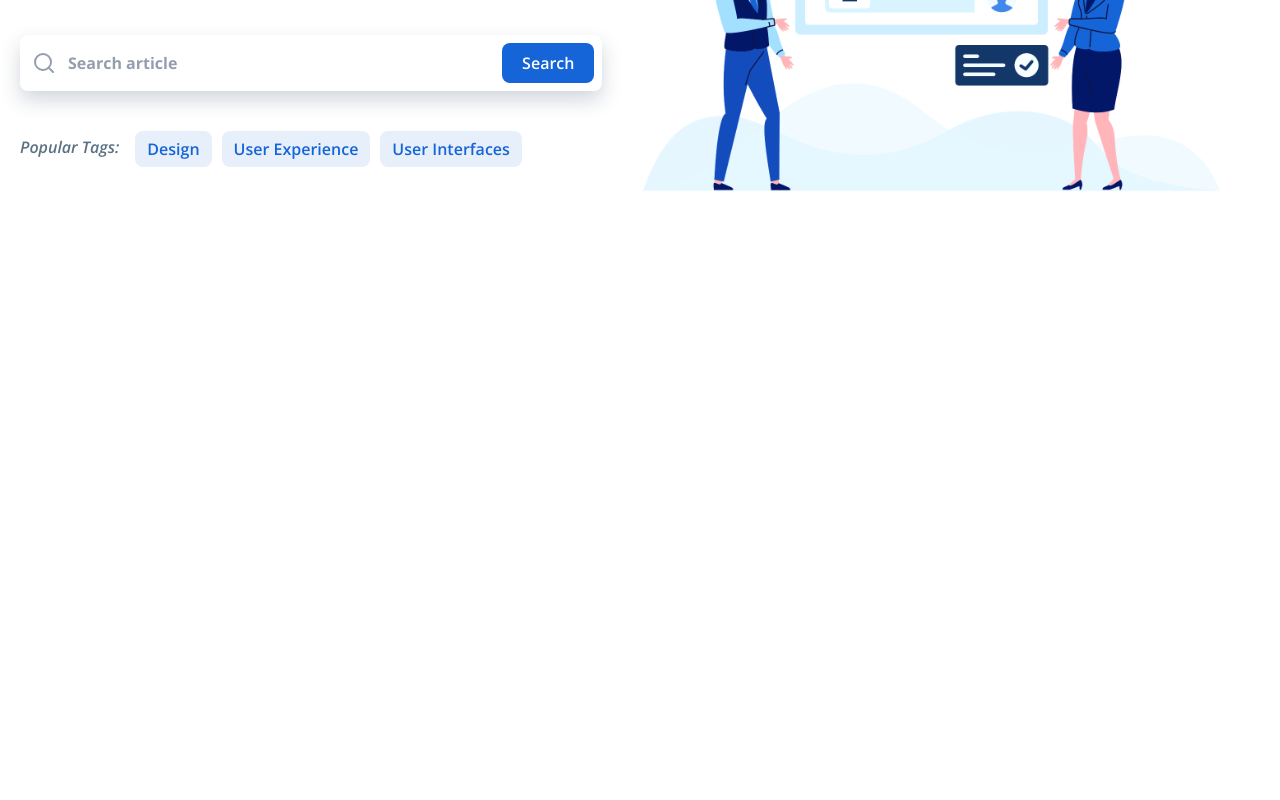
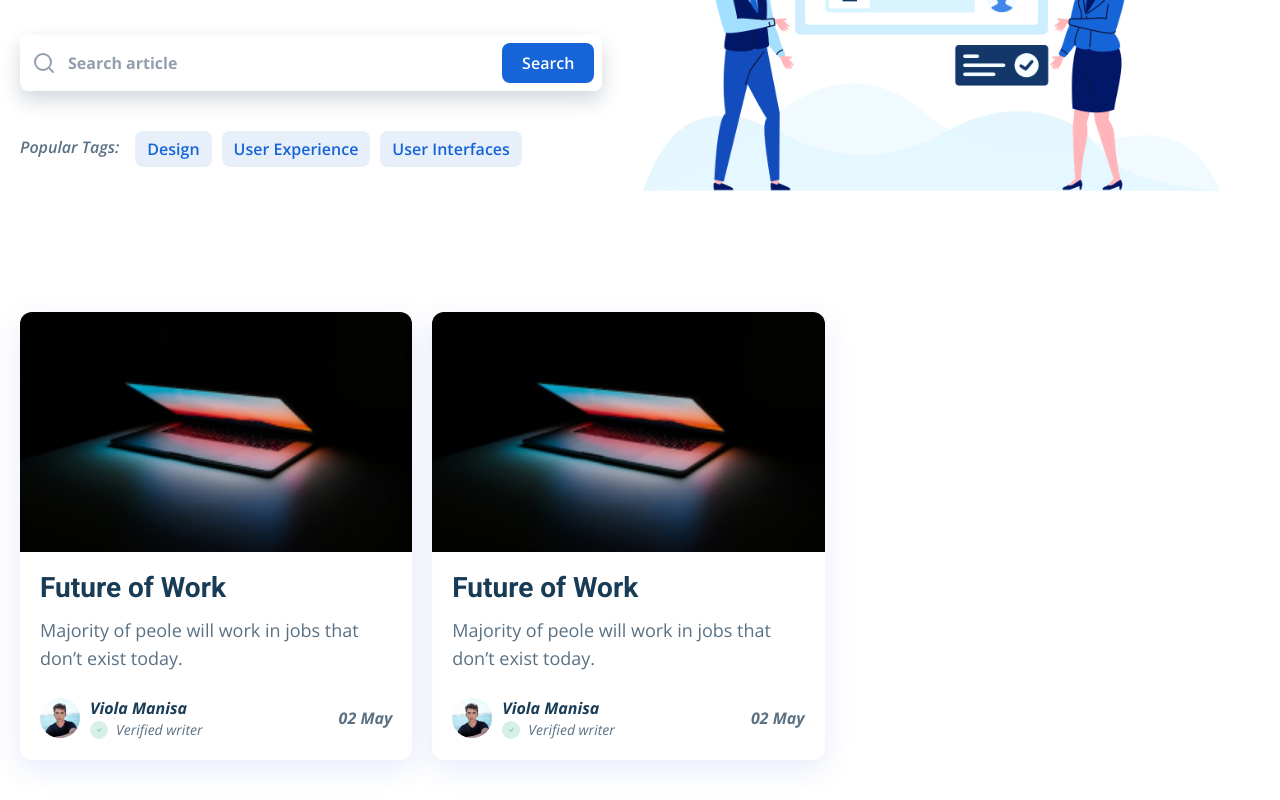
Before and after one commit to Sremmacs/blog-project, a React (Create React App) app: page / in a window 1280 px wide. Shown: the part 337-1137 px from the top of the page. Before the commit the page ends 800 px from the top, so only its background shows below. Built offline with nearby package versions, Linux system fonts and the light colour scheme.

Commit message:
6 - Article card component

```diff
--- /dev/null
+++ b/src/components/ArticleCard.jsx
@@ -0,0 +1,35 @@
+import React from "react";
+import { BsCheckLg } from "react-icons/bs";
+import { images } from "../constants";
+const ArticleCard = ({ className }) => {
+  return (
+    <div className={`rounded-xl overflow-hidden shadow-[rgba(7,_65,_210,_0.1)_0px_9px_30px] ${className}`}>
+      <img src={images.Post1Image} alt="title" className="w-full object-cover object-center h-auto md:h-52 lg:h-48 xl:h-60"/>
+      <div className="p-5">
+        <h2 className="font-roboto font-bold text-xl text-dark-soft md:text-2xl lg:text-[28px]">Future of Work</h2>
+        <p className="text-dark-light mt-3 text-sm md:text-lg">Majority of peole will work in jobs that don’t exist today.</p>
+        <div className="flex justify-between flex-nowrap items-center mt-6">
+          <div className="flex items-center gap-x-2 md:gap-x-2.5">
+            <img src={images.PostProfileImage} alt="post profile" className="w-9 h-9 md:w-10 md:h-10"/>
+            <div className="flex flex-col">
+              <h4 className="font-bold italic text-dark-soft text-sm md:text-base">Viola Manisa</h4>
+              <div className="flex items-center gap-x-2">
+                <span className="bg-[#36B37E] w-fit bg-opacity-20 p-1.5 rounded-full">
+                  <BsCheckLg className="w-1.5 h-1.5 text-[#36B37E]" />
+                </span>
+                <span className="italic text-dark-light text-xs md:text-sm">
+                  Verified writer
+                </span>
+              </div>
+            </div>
+          </div>
+          <span className="font-bold text-dark-light italic text-sm md:text-base">
+            02 May
+          </span>
+        </div>
+      </div>
+    </div>
+  );
+};
+
+export default ArticleCard;
--- a/src/components/Header.jsx
+++ b/src/components/Header.jsx
@@ -25,33 +25,19 @@
     <li className="relative group">
       {item.type === "link" ? (
         <>
-          <a href="/" className="px-4 py-2">
-            {item.name}
-          </a>
+          <a href="/" className="px-4 py-2">{item.name}</a>
           <span className="cursor-pointer text-blue-500 absolute transition-all duration-500 font-bold right-0 top-0 group-hover:right-[90%] opacity-0 group-hover:opacity-100">/</span>
         </>
       ) : (
         <div className="flex flex-col items-center">
-          <button
-            className="px-4 py-2 flex gap-x-1 items-center"
-            onClick={toggleDropdownHandler}
-          >
+          <button className="px-4 py-2 flex gap-x-1 items-center" onClick={toggleDropdownHandler}>
             <span>{item.name}</span>
             <MdKeyboardArrowDown />
           </button>
-          <div
-            className={`${
-              dropdown ? "block" : "hidden"
-            } lg:hidden transition-all duration-500 pt-4 lg:absolute lg:bottom-0 lg:right-0 lg:transform lg:translate-y-full lg:group-hover:block w-max`}
-          >
+          <div className={`${dropdown ? "block" : "hidden"} lg:hidden transition-all duration-500 pt-4 lg:absolute lg:bottom-0 lg:right-0 lg:transform lg:translate-y-full lg:group-hover:block w-max`}>
             <ul className="bg-dark-soft lg:bg-transparent text-center flex flex-col shadow-lg rounded-lg overflow-hidden">
               {item.items.map((page) => (
-                <a
-                  href="/"
-                  className="hover:bg-dark-hard hover:text-white px-4 py-2 text-white lg:text-dark-soft"
-                >
-                  {page}
-                </a>
+                <a href="/" className="hover:bg-dark-hard hover:text-white px-4 py-2 text-white lg:text-dark-soft">{page}</a>
               ))}
             </ul>
           </div>
@@ -71,30 +57,23 @@
   };
 
   return (
-    <section className="sticky top-0 left-0 right-0 z-50">
+    <section className="sticky top-0 left-0 right-0 z-50 bg-white">
       <header className="container mx-auto px-5 flex justify-between py-4 items-center">
         <div>
           <img className="w-16" src={images.Logo} alt="logo" />
         </div>
         <div className="lg:hidden z-50">
           {navIsVisible ? (
-            <AiOutlineClose
-              className="w-6 h-6"
-              onClick={navVisibilityHandler}
-            />
+            <AiOutlineClose className="w-6 h-6" onClick={navVisibilityHandler}/>
           ) : (
             <AiOutlineMenu className="w-6 h-6" onClick={navVisibilityHandler} />
           )}
         </div>
         <div
-          className={`${
-            navIsVisible ? "right-0" : "-right-full"
-          } transition-all duration-300 mt-[56px] lg:mt-0 bg-dark-hard lg:bg-transparent z-[49] flex flex-col w-full lg:w-auto justify-center lg:justify-end lg:flex-row fixed top-0 bottom-0 lg:static gap-x-9 items-center`}
-        >
+          className={`${navIsVisible ? "right-0" : "-right-full"} transition-all duration-300 mt-[56px] lg:mt-0 bg-dark-hard lg:bg-transparent z-[49] flex flex-col w-full lg:w-auto justify-center lg:justify-end lg:flex-row fixed top-0 bottom-0 lg:static gap-x-9 items-center`}>
           <ul className="text-white items-center gap-y-5 lg:text-dark-soft flex flex-col lg:flex-row gap-x-2 font-semibold">
             {navItemsInfo.map((item) => (
-              <NavItem key={item.name} item={item} />
-            ))}
+              <NavItem key={item.name} item={item} />))}
           </ul>
           <button className="mt-5 lg:mt-0 border-2 border-blue-500 px-6 py-2 rounded-full text-blue-500 font-semibold hover:bg-blue-500 hover:text-white transition-all duration-300">Sign in</button>
         </div>
--- a/src/constants/images.js
+++ b/src/constants/images.js
@@ -1,9 +1,12 @@
 import Logo from "../assets/Logo.svg";
 import HeroImage from "../assets/HeroImage.svg";
-
+import Post1Image from "../assets/posts/post1.jpg";
+import PostProfileImage from "../assets/posts/post-profile.svg";
 const images ={
      Logo,
      HeroImage,
+     Post1Image,
+     PostProfileImage,
 }
 
 export default images;
--- a/src/pages/home/HomePage.jsx
+++ b/src/pages/home/HomePage.jsx
@@ -1,9 +1,14 @@
 import React from 'react'
 import MainLayout from '../../components/MainLayout';
-import Hero from "../container/Hero";
+import Hero from "./container/Hero";
+import Articles from "./container/Articles";
 
 const HomePage = () => {
-  return( <MainLayout><Hero /></MainLayout>);
+  return(
+  <MainLayout>
+  <Hero />
+  <Articles />
+  </MainLayout>);
 };
 
 
--- /dev/null
+++ b/src/pages/home/container/Articles.jsx
@@ -0,0 +1,12 @@
+import React from "react";
+import ArticleCard from "../../../components/ArticleCard";
+const Articles = () => {
+  return (
+    <section className="container mx-auto flex flex-wrap md:gap-x-5 gap-y-5 px-5 py-10">
+      <ArticleCard className="w-full md:w-[calc(50%-20px)] lg:w-[calc(33.33%-21px)]"/>
+      <ArticleCard className="w-full md:w-[calc(50%-20px)] lg:w-[calc(33.33%-21px)]"/>
+    </section>
+  );
+};
+
+export default Articles;
--- a/src/pages/container/Hero.jsx
+++ b/src/pages/home/container/Hero.jsx
@@ -1,16 +1,15 @@
 import React from "react";
 
 import { FiSearch } from "react-icons/fi";
-import { images } from "../../constants";
+import { images } from "../../../constants";
 
 const Hero = () => {
     return (
-
       <section className="container mx-auto flex flex-col px-5 py-5 lg:flex-row">
         <div className="mt-10 lg:w-1/2">
-          <h1 className="font-roboto text-3xl text-center font-bold text-dark-soft md:text-5xl lg:text-left lg:max-w-[540px]">Read the most interesting articles</h1>
-          <p className="text-dark-light mt-4 text-center md:text-xl lg:text-left">Lorem ipsum dolor sit amet, consectetur adipiscing elit, sed do eiusmod tempor incididunt ut labore et dolore magna aliqua</p>
-          <div className="flex flex-col gap-y-2.5 mt-10 relative">
+        <h1 className="font-roboto text-3xl text-center font-bold text-dark-soft md:text-5xl lg:text-4xl xl:text-5xl lg:text-left lg:max-w-[540px]">Read the most interesting articles</h1>
+        <p className="text-dark-light mt-4 text-center md:text-xl lg:text-base xl:text-xl lg:text-left">Lorem ipsum dolor sit amet, consectetur adipiscing elit, sed do eiusmod tempor incididunt ut labore et dolore magna aliqua</p>
+        <div className="flex flex-col gap-y-2.5 mt-10 lg:mt-6 xl:mt-10 relative">
           <div className="relative">
           <FiSearch className="absolute left-3 top-1/2 -translate-y-1/2 w-6 h-6 text-[#959EAD]" />
           <input className="placeholder:font-bold font-semibold text-dark-soft placeholder:text-[#959EAD] rounded-lg pl-12 pr-3 w-full py-3 focus:outline-none shadow-[rgba(13,_38,_76,_0.19)_0px_9px_20px] md:py-4" type="text" placeholder="Search article"/>
@@ -18,8 +17,8 @@
           <button className="w-full bg-primary text-white font-semibold rounded-lg px-5 py-3 md:absolute md:right-2 md:top-1/2 md:-translate-y-1/2 md:w-fit md:py-2">Search</button>
           </div>
           <div className="flex mt-4 flex-col lg:flex-row lg:items-start lg:flex-nowrap lg:gap-x-4 lg:mt-7">
-          <span className="text-dark-light font-semibold italic mt-2 lg:mt-4">Popular Tags:</span>
-          <ul className="flex flex-wrap gap-x-2.5 gap-y-2.5 mt-3">
+          <span className="text-dark-light font-semibold italic mt-2 lg:mt-4 lg:text-sm xl:text-base">Popular Tags:</span>
+          <ul className="flex flex-wrap gap-x-2.5 gap-y-2.5 mt-3 lg:text-sm xl:text-base">
           <li className="rounded-lg bg-primary bg-opacity-10 px-3 py-1.5 text-primary font-semibold">Design</li>
           <li className="rounded-lg bg-primary bg-opacity-10 px-3 py-1.5 text-primary font-semibold">User Experience</li>
           <li className="rounded-lg bg-primary bg-opacity-10 px-3 py-1.5 text-primary font-semibold">User Interfaces</li>
```
Also changed, not shown: src/assets/posts/post-profile.svg (added), src/assets/posts/post1.jpg (added).
